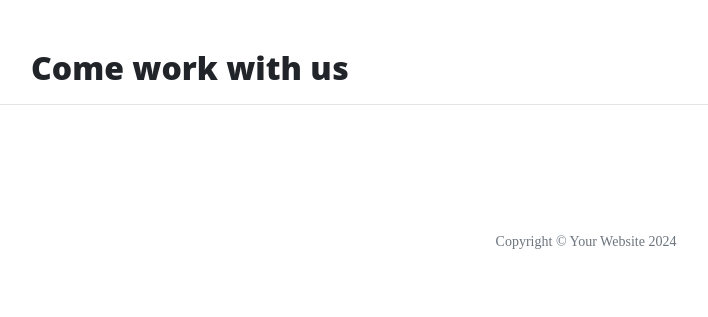
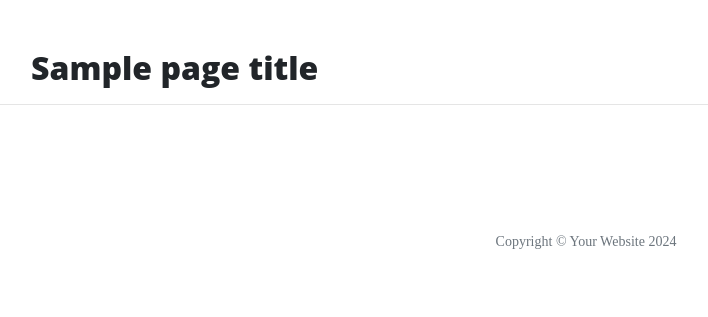
Before and after one commit to Sabri-bel/flaskappv2, a Flask app: template templates/career.html in a window 1280 px wide. Shown: the part 533-850 px from the top of the page, without its empty margins (54-762 px from the left). Run offline with Flask 3, Linux system fonts and the light colour scheme; the template is opened without the code that fills it: most values are stand-ins (such as "Sample title", 1, 10 or a date in 2020); some libraries are stand-ins or nearby versions.

Commit message:
add the page_title to run.py

```diff
--- a/run.py
+++ b/run.py
@@ -20,17 +20,17 @@ def index():
 #link the about page to Flask/ also called routing
 @app.route("/about") #/about is the path
 def about():
-    return render_template("about.html")
+    return render_template("about.html", page_title="About")
 
 
 @app.route("/contact")
 def contact():
-    return render_template("contact.html")
+    return render_template("contact.html", page_title="Contact" )
 
 
 @app.route("/career")
 def career():
-    return render_template("career.html")
+    return render_template("career.html", page_title="Careers")
 
 
 if __name__ == "__main__":
--- a/templates/about.html
+++ b/templates/about.html
@@ -1,7 +1,7 @@
 {% extends "base.html" %}
 {% block content %}
 
-<h2>About Us</h2>
+<h2>{{ page_title }}</h2>
 <p>
     The formation of the group grew out of a meeting Gandalf had with Thorin in Bree which kindled Thorin's interest in
     recapturing his long lost family inheritance. (Thorin's grandfather had been the king of the Lonely Mountain when
--- a/templates/career.html
+++ b/templates/career.html
@@ -1,6 +1,6 @@
 {% extends "base.html" %}
 {% block content %}
 
-<h2>Come work with us</h2>
+<h2>{{ page_title }}</h2>
 
 {% endblock %}
--- a/templates/contact.html
+++ b/templates/contact.html
@@ -1,6 +1,6 @@
 {% extends "base.html" %}
 {% block content %}
 
-<h2>Contact Us</h2>
+<h2>{{ page_title }}</h2>
 
 {% endblock %}
```
